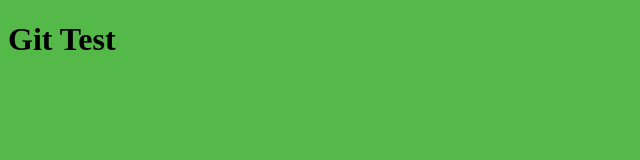
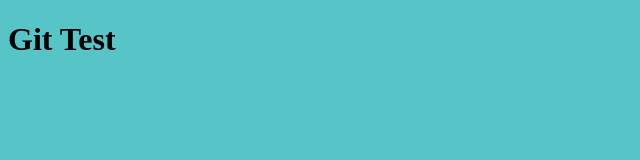
Before and after one commit to brannanatkinson/git-test, a website: page index.html in a window 1280 px wide. Shown: the whole page, without its empty margins (0-640 px from the left). Drawn offline with Linux system fonts and the light colour scheme.

Commit message:
blue on test

```diff
--- a/public/main.css
+++ b/public/main.css
@@ -1,3 +1,3 @@
 body {
-	background-color: #54B948;
+	background-color: #57C5C7;
 }
```
